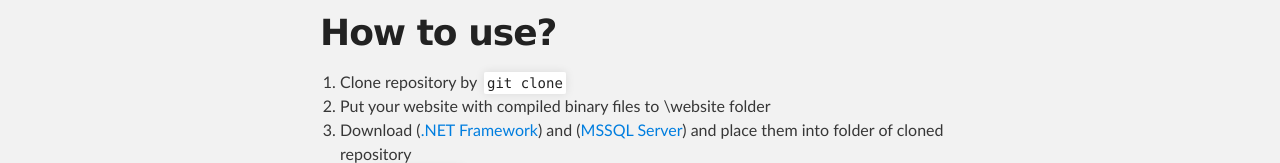
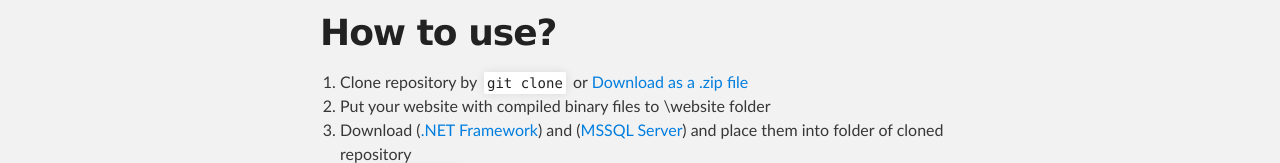
Before and after one commit to dmitry-zaets/vagrantfile-windows-iis-mssql, a plain HTML site: page index.html in a window 1280 px wide. Shown: the part 534-697 px from the top of the page. Drawn offline with Linux system fonts and the light colour scheme.

Commit message:
Added Download link

```diff
--- a/index.html
+++ b/index.html
@@ -40,8 +40,7 @@
 <a id="how-to-use" class="anchor" href="#how-to-use" aria-hidden="true"><span class="octicon octicon-link"></span></a>How to use?</h1>
 
 <ol>
-<li>Clone repository by <code>git clone</code>
-</li>
+<li>Clone repository by <code>git clone</code> or <a onclick ="window.tracker._trackEvent('Content', 'Download as Zip')" href="https://github.com/dmitry-zaets/vagrantfile-windows-iis-mssql/zipball/master">Download as a .zip file</a></li>
 <li>Put your website with compiled binary files to \website folder</li>
 <li>Download (<a href="http://download.microsoft.com/download/E/2/1/E21644B5-2DF2-47C2-91BD-63C560427900/NDP452-KB2901907-x86-x64-AllOS-ENU.exe">.NET Framework</a>) and (<a href="http://download.microsoft.com/download/0/4/B/04BE03CD-EAF3-4797-9D8D-2E08E316C998/SQLEXPRWT_x64_ENU.exe">MSSQL Server</a>) and place them into folder of cloned repository</li>
 <li>Run <code>vargant up</code> and wait will virtual machine is installed</li>
```
